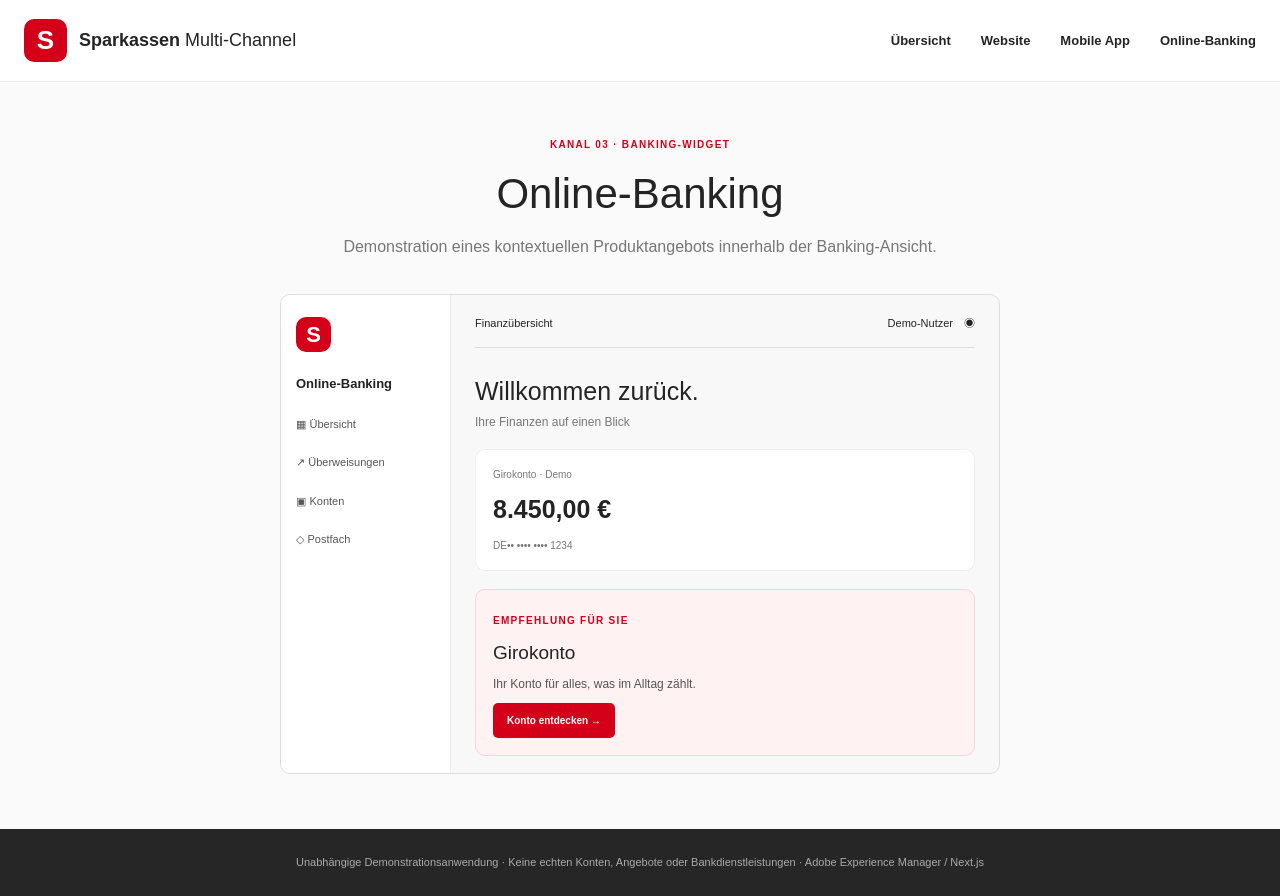
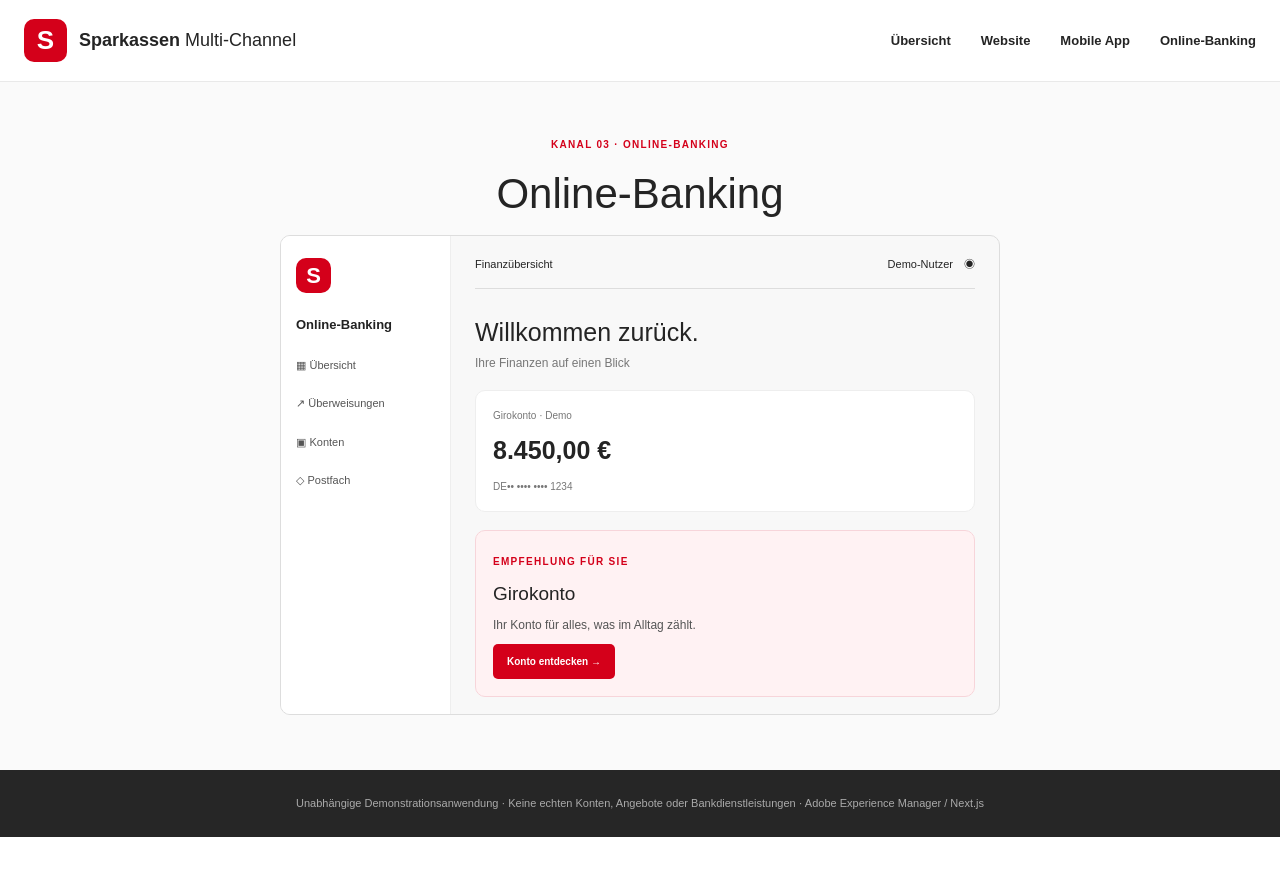
Before and after one commit to raulugarte/sparkassen-multichannel-demo, a Next.js app: page /banking-widget in a window 1280 px wide. After the commit the page ends 837 px from the top, so only its background shows below. Built offline with nearby package versions, Linux system fonts and the light colour scheme.

Commit message:
Add files via upload

```diff
--- a/src/app/banking-widget/page.tsx
+++ b/src/app/banking-widget/page.tsx
@@ -1 +1,7 @@
-import { getContent } from "@/lib/content";import { Banking,PageShell } from "@/components/Views";export const revalidate=60;export default async function Widget(){const data=await getContent();return <PageShell><main className="detail-page"><span className="eyebrow">KANAL 03 · BANKING-WIDGET</span><h1>Online-Banking</h1><p>Demonstration eines kontextuellen Produktangebots innerhalb der Banking-Ansicht.</p><div className="detail-banking"><Banking data={data}/></div></main></PageShell>}
+import { getContent } from "@/lib/content";
+import { Banking, PageShell } from "@/components/Views";
+export const revalidate = 60;
+export default async function Widget() {
+  const data = await getContent();
+  return <PageShell><main className="detail-page banking-detail-page"><span className="eyebrow">KANAL 03 · ONLINE-BANKING</span><h1>Online-Banking</h1><div className="detail-banking"><Banking data={data}/></div></main></PageShell>;
+}
```
